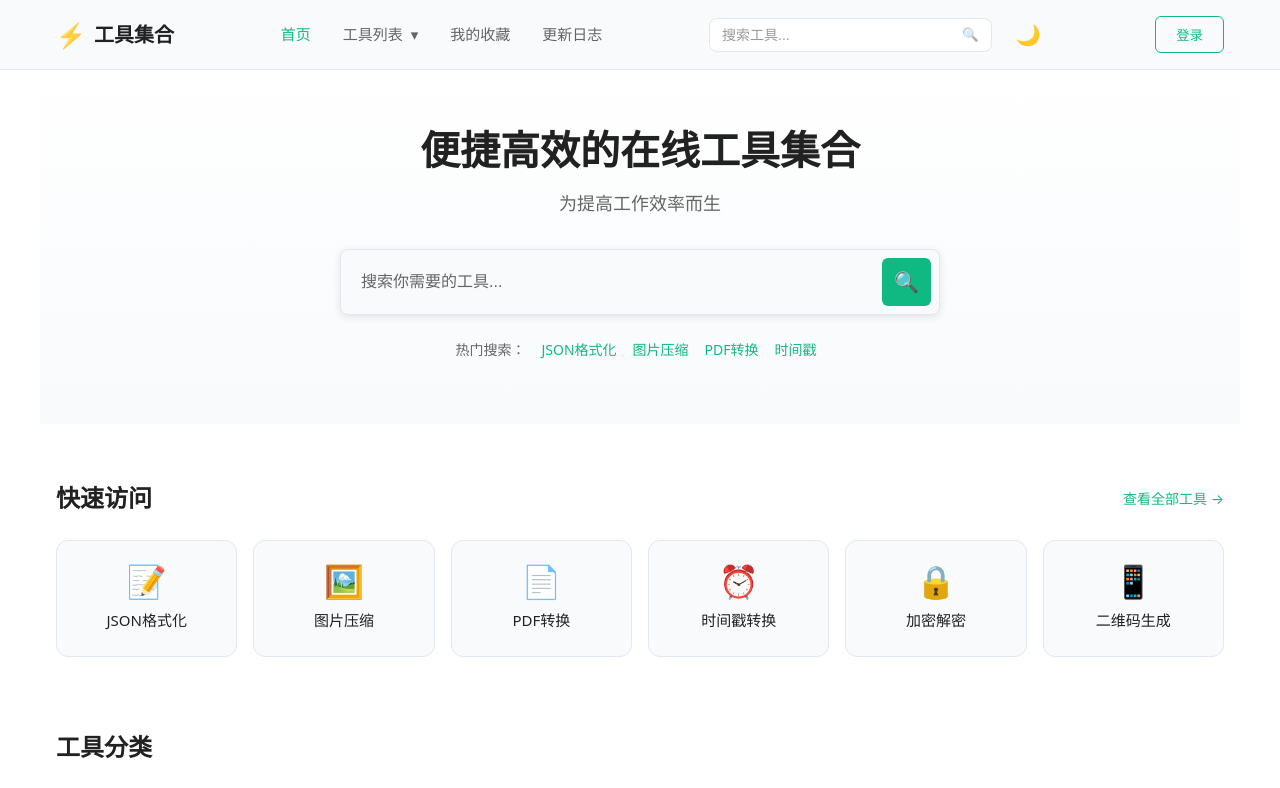
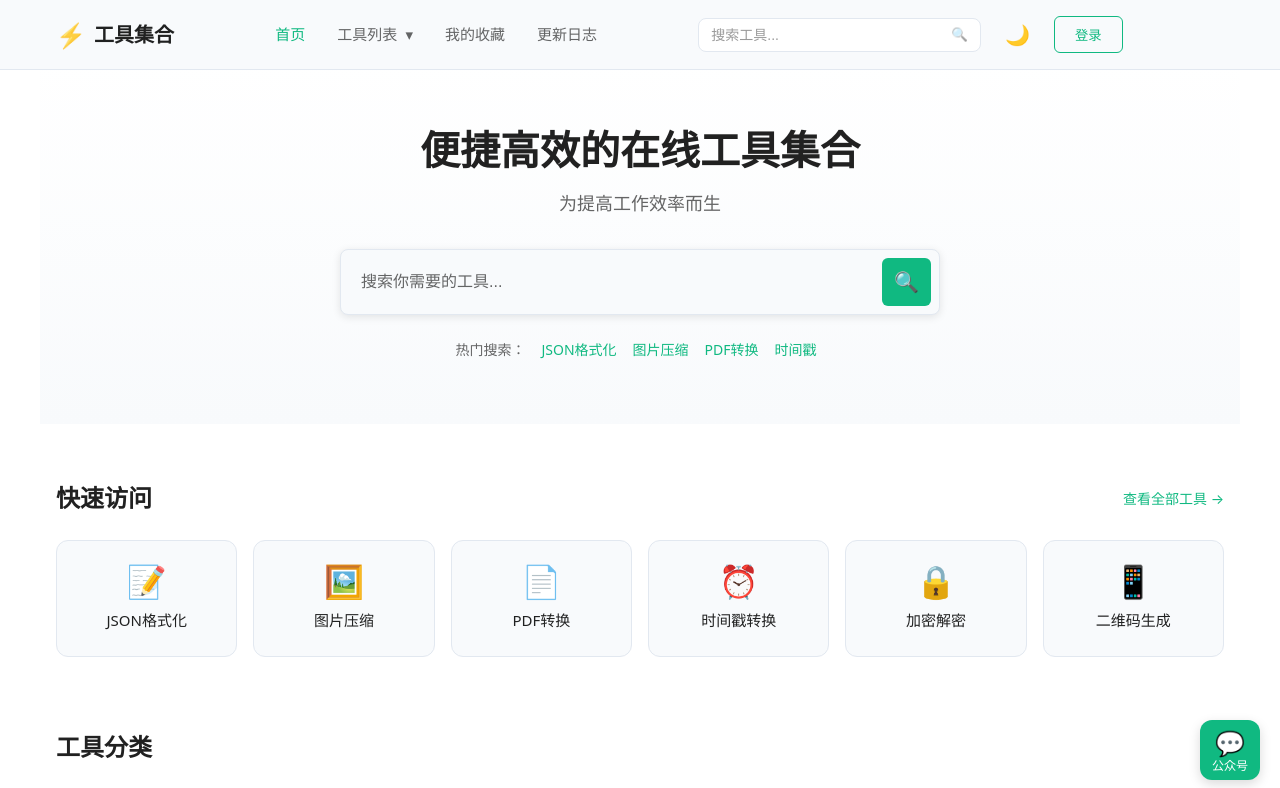
Before and after one commit to estibulish/app-collection, a Vue app: page / in a window 1280 px wide. Shown: the top 788 px of the page. Built offline with nearby package versions, Linux system fonts and the light colour scheme.

Commit message:
去除登录内容

```diff
--- a/src/App.vue
+++ b/src/App.vue
@@ -5,6 +5,7 @@
       <router-view></router-view>
     </main>
     <Footer />
+    <WechatQrcode />
   </div>
 </template>
 
@@ -13,6 +14,7 @@ import { onMounted } from 'vue'
 import { useUserStore } from '@/stores/user'
 import Header from './components/Header.vue'
 import Footer from './components/Footer.vue'
+import WechatQrcode from './components/WechatQrcode.vue'
 
 const userStore = useUserStore()
 
--- a/src/components/Header.vue
+++ b/src/components/Header.vue
@@ -109,20 +109,26 @@
           <span v-if="themeStore.isDark" class="theme-icon">🌞</span>
           <span v-else class="theme-icon">🌙</span>
         </button>
+
+        <button
+          class="login-btn"
+        >
+          登录
+        </button>
       </div>
 
       <div class="header-right">
         <!-- 未登录状态 -->
-        <button
+        <!-- <button
           v-if="!isLoggedIn"
           class="login-btn"
           @click="showLoginDialog = true"
         >
           登录
-        </button>
+        </button> -->
 
         <!-- 已登录状态 -->
-        <div class="user-menu" v-else>
+        <div class="user-menu" v-if="isLoggedIn">
           <button
             class="user-btn"
             @mouseenter="showUserDropdown = true"
--- a/src/components/LoginDialog.vue
+++ b/src/components/LoginDialog.vue
@@ -16,20 +16,20 @@
         >×</button>
 
         <h2>登录</h2>
-        <div class="login-tabs">
-          <!-- <button
+        <!-- <div class="login-tabs">
+          <button
             :class="['tab-btn', { active: loginType === 'email' }]"
             @click="loginType = 'email'"
           >
             邮箱登录
-          </button> -->
-          <!-- <button
+          </button>
+          <button
             :class="['tab-btn', { active: loginType === 'wechat' }]"
             @click="loginType = 'wechat'"
           >
             微信登录
-          </button> -->
-        </div>
+          </button>
+        </div> -->
 
         <!-- 邮箱登录表单 -->
         <form v-if="loginType === 'email'" @submit.prevent="handleEmailLogin" class="login-form">
--- /dev/null
+++ b/src/components/WechatQrcode.vue
@@ -0,0 +1,174 @@
+<template>
+  <div class="wechat-qrcode">
+    <!-- 悬浮按钮 -->
+    <button class="float-btn" @click="showQrcode = true">
+      <span class="btn-icon">💬</span>
+      <span class="btn-text">公众号</span>
+    </button>
+
+    <!-- 二维码弹窗 -->
+    <Transition name="popup">
+      <div v-if="showQrcode" class="qrcode-popup">
+        <button class="close-btn" @click="showQrcode = false">×</button>
+        <h3>关注公众号</h3>
+        <div class="qrcode-wrapper">
+          <img src="@/assets/images/qrcode_for_gh_790f621387ef_1280.jpg" alt="公众号二维码" class="qrcode-img">
+          <p class="tips">扫码关注获取更多功能</p>
+        </div>
+      </div>
+    </Transition>
+
+    <!-- 透明遮罩层 -->
+    <div v-if="showQrcode" class="overlay" @click="showQrcode = false"></div>
+  </div>
+</template>
+
+<script setup>
+import { ref } from 'vue'
+
+const showQrcode = ref(false)
+</script>
+
+<style lang="scss" scoped>
+.wechat-qrcode {
+  .float-btn {
+    position: fixed;
+    right: 20px;
+    bottom: 20px;
+    display: flex;
+    flex-direction: column;
+    align-items: center;
+    gap: 4px;
+    padding: 12px;
+    width: 60px;
+    height: 60px;
+    background: var(--primary);
+    color: white;
+    border: none;
+    border-radius: 12px;
+    cursor: pointer;
+    box-shadow: 0 4px 12px rgba(0, 0, 0, 0.15);
+    transition: all 0.3s;
+    z-index: 99;
+
+    &:hover {
+      transform: translateY(-2px);
+      box-shadow: 0 6px 16px rgba(0, 0, 0, 0.2);
+    }
+
+    .btn-icon {
+      font-size: 24px;
+      line-height: 1;
+    }
+
+    .btn-text {
+      font-size: 12px;
+      line-height: 1;
+    }
+  }
+}
+
+.overlay {
+  position: fixed;
+  top: 0;
+  left: 0;
+  right: 0;
+  bottom: 0;
+  background: transparent;
+  z-index: 98;
+}
+
+.qrcode-popup {
+  position: fixed;
+  right: 20px;
+  bottom: 100px; // 在悬浮按钮上方
+  background: var(--bg-card);
+  padding: 24px;
+  border-radius: 12px;
+  text-align: center;
+  box-shadow: 0 4px 20px rgba(0, 0, 0, 0.15);
+  z-index: 100;
+
+  h3 {
+    margin-bottom: 20px;
+    color: var(--text-primary);
+  }
+
+  .close-btn {
+    position: absolute;
+    top: 12px;
+    right: 12px;
+    background: none;
+    border: none;
+    font-size: 24px;
+    color: var(--text-tertiary);
+    cursor: pointer;
+    padding: 4px;
+
+    &:hover {
+      color: var(--text-primary);
+    }
+  }
+
+  .qrcode-wrapper {
+    .qrcode-img {
+      width: 200px;
+      height: 200px;
+      margin: 0 auto 16px;
+      display: block;
+    }
+
+    .tips {
+      color: var(--text-secondary);
+      font-size: 14px;
+    }
+  }
+}
+
+// 弹出动画
+.popup-enter-active,
+.popup-leave-active {
+  transition: all 0.3s ease;
+}
+
+.popup-enter-from,
+.popup-leave-to {
+  opacity: 0;
+  transform: translateY(20px);
+}
+
+// 遮罩层动画
+.fade-enter-active,
+.fade-leave-active {
+  transition: opacity 0.3s ease;
+}
+
+.fade-enter-from,
+.fade-leave-to {
+  opacity: 0;
+}
+
+@media (max-width: 768px) {
+  .wechat-qrcode {
+    .float-btn {
+      width: 48px;
+      height: 48px;
+      padding: 8px;
+
+      .btn-icon {
+        font-size: 20px;
+      }
+
+      .btn-text {
+        font-size: 10px;
+      }
+    }
+  }
+
+  .qrcode-popup {
+    right: 50%;
+    transform: translateX(50%);
+    bottom: 100px;
+  }
+}
+</style>
--- a/src/router/index.js
+++ b/src/router/index.js
@@ -202,7 +202,7 @@ const router = createRouter({
 
 // 修改路由守卫
 router.beforeEach((to, from, next) => {
-  const userStore = useUserStore()
+  // const userStore = useUserStore()
 
   // 设置页面标题
   document.title = to.meta.title ?
@@ -210,19 +210,19 @@ router.beforeEach((to, from, next) => {
     '工具集合 - 便捷高效的在线工具箱'
 
   // 需要登录的路由
-  if (to.meta.requiresAuth && !userStore.isLoggedIn) {
-    next({
-      path: '/login',
-      query: { redirect: to.fullPath }
-    })
-    return
-  }
+  // if (to.meta.requiresAuth && !userStore.isLoggedIn) {
+  //   next({
+  //     path: '/login',
+  //     query: { redirect: to.fullPath }
+  //   })
+  //   return
+  // }
 
   // 已登录用户访问登录页面，重定向到首页
-  if (to.path === '/login' && userStore.isLoggedIn) {
-    next('/')
-    return
-  }
+  // if (to.path === '/login' && userStore.isLoggedIn) {
+  //   next('/')
+  //   return
+  // }
 
   next()
 })
```
Also changed, not shown: src/assets/images/qrcode_for_gh_790f621387ef_1280.jpg (added).
